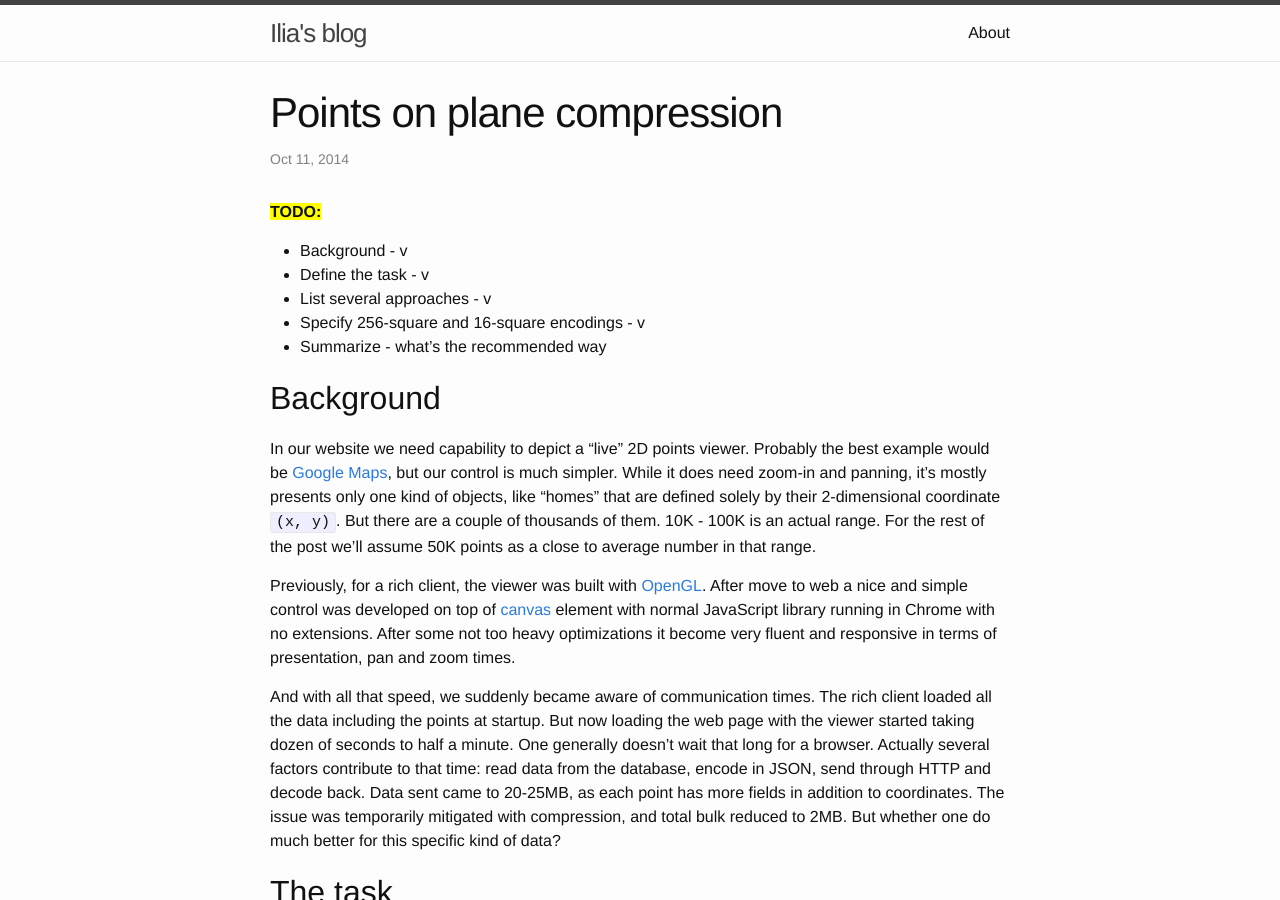
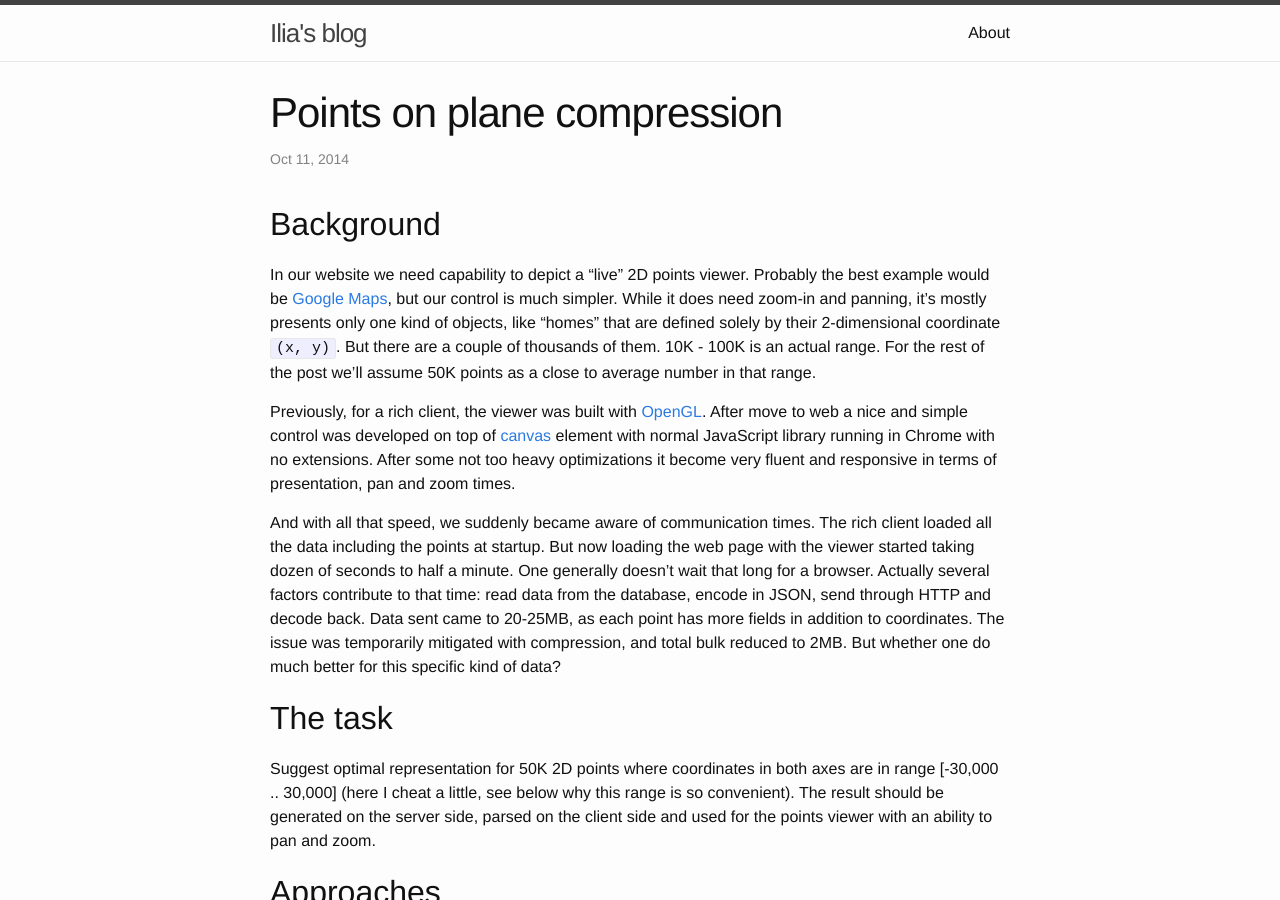
Before and after one commit to barahilia/blog, a Jekyll site: the page built from _posts/2014-10-11-points-on-plane-compression.markdown, in a window 1280 px wide and 900 px high. Built offline with Jekyll 4.4.1, drawn with Linux system fonts in a browser that asks for light colours.

Commit message:
Remove TODO section

```diff
--- a/_posts/2014-10-11-points-on-plane-compression.markdown
+++ b/_posts/2014-10-11-points-on-plane-compression.markdown
@@ -4,16 +4,6 @@ title:  "Points on plane compression"
 date:   2014-10-11 20:58:00
 categories: computers
 ---
-
-<span style="background: yellow">
-**TODO:**
-</span>
-
-* Background - v
-* Define the task - v
-* List several approaches - v
-* Specify 256-square and 16-square encodings - v
-* Summarize - what's the recommended way
 
 ## Background
 
```
